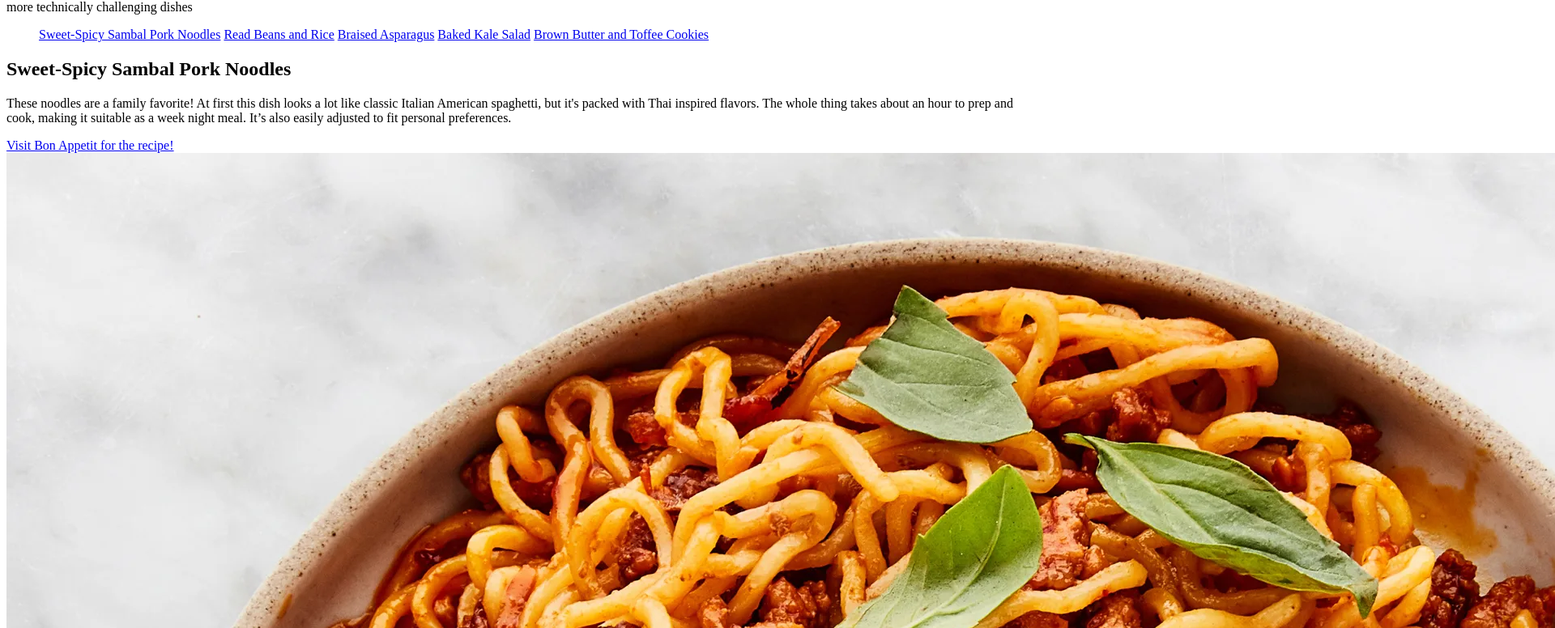
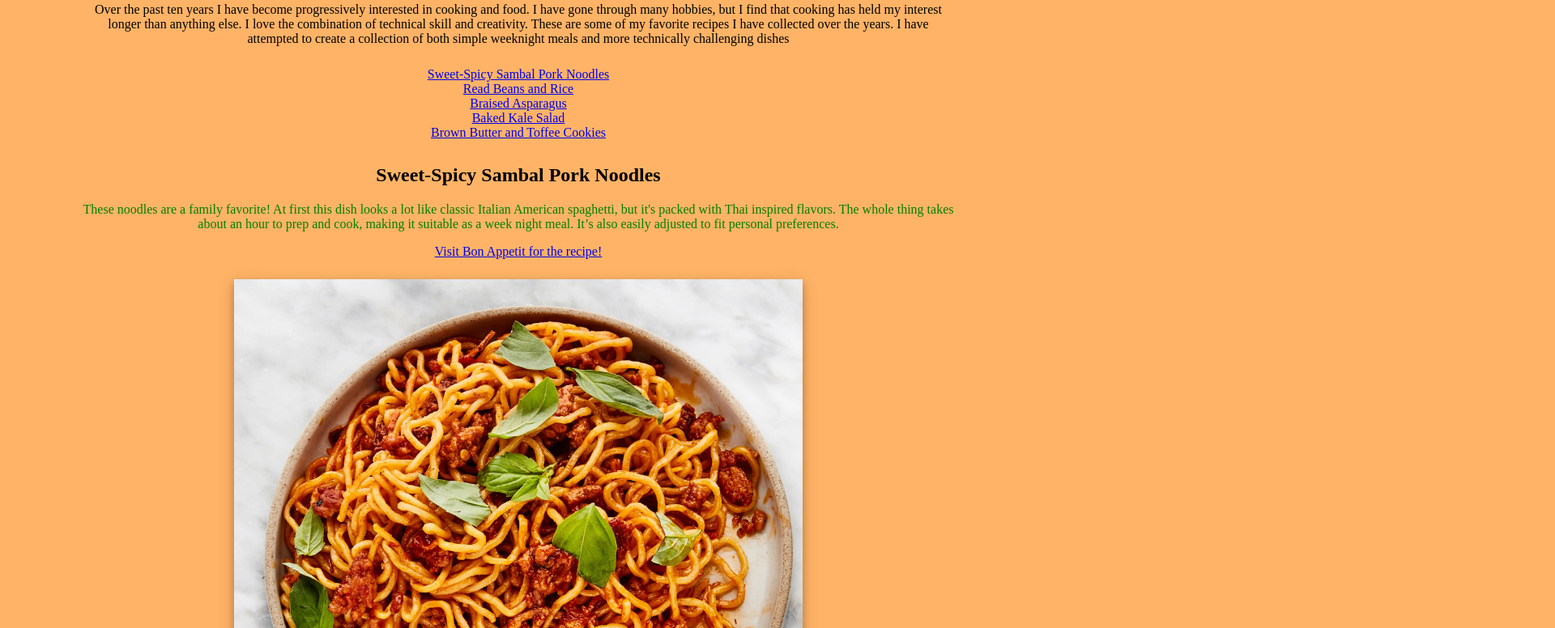
Before and after one commit to STL-LC101-Sept-22/js-assignment-4-html-me-something-EvanDonica, a website: page index.html in a window 1280 px wide. Shown: the part 116-892 px from the top of the page at 81% size, 1920 px wide, since content can reach past the window. Drawn offline with Linux system fonts and the light colour scheme.

Commit message:
All done I hope

```diff
--- a/index.html
+++ b/index.html
@@ -1,29 +1,31 @@
 <!DOCTYPE html>
 <html>
+   <link rel="stylesheet" href="styles.css">
    <head>
       <title>My Favorite Fall Recipes</title>
    </head>
    <body>
       <header>
-      <h1>My Favorite Fall Recipes!</h1>
-      <p>Over the past ten years I have become progressively interested in cooking and food. I have gone through many hobbies, but I find that cooking has held my interest longer than anything else. I love the combination of technical skill and creativity. These are some of my favorite recipes I have collected over the years. I have attempted to create a collection of both simple weeknight meals and more technically challenging dishes</p>
-      <nav>
-         <ul>
-            <a href="#SambalNoodles">Sweet-Spicy Sambal Pork Noodles</a>
-            <a href="#RedBeans">Read Beans and Rice</a>
-            <a href="#BraisedAsparagus">Braised Asparagus</a>
-            <a href="#BakedSalad"> Baked Kale Salad</a>
-            <a href="#Cookie">Brown Butter and Toffee Cookies</a>
-         </ul>
+         <h1 id = mainHeading >My Favorite Fall Recipes!</h1>
+         <p>Over the past ten years I have become progressively interested in cooking and food. I have gone through many hobbies, but I find that cooking has held my interest longer than anything else. I love the combination of technical skill and creativity. These are some of my favorite recipes I have collected over the years. I have attempted to create a collection of both simple weeknight meals and more technically challenging dishes</p>
+         <nav>
+            <ol>
+               <li><a href="#SambalNoodles">Sweet-Spicy Sambal Pork Noodles</a></li>
+               <li></li><a href="#RedBeans">Read Beans and Rice</a></li>
+               <li></li><a href="#BraisedAsparagus">Braised Asparagus</a></li>
+               <li></li><a href="#BakedSalad"> Baked Kale Salad</a></li>
+               <li></li><a href="#Cookie">Brown Butter and Toffee Cookies</a></li>
+            </ol>
 
-      </nav>
+         </nav>
       </header>
       <main>
          <section>
             <a name="SambalNoodles"></a>
             <h2>Sweet-Spicy Sambal Pork Noodles</h2>
-            <p>These noodles are a family favorite! At first this dish looks a lot like classic Italian American spaghetti, but it's packed with Thai inspired flavors. The whole thing takes about an hour to prep and cook, making it suitable as a week night meal. It’s also easily adjusted to fit personal preferences.</p>
+            <p id = testP class = "funParagraph">These noodles are a family favorite! At first this dish looks a lot like classic Italian American spaghetti, but it's packed with Thai inspired flavors. The whole thing takes about an hour to prep and cook, making it suitable as a week night meal. It’s also easily adjusted to fit personal preferences.</p>
             <a href="https://www.bonappetit.com/recipe/spicy-sweet-sambal-pork-noodles">Visit Bon Appetit for the recipe!</a>
+            <br>
             <img src = "images/SambalNoodles.jpg" alt = "Sambal Noodles">
          </section>
          <section>
@@ -31,6 +33,7 @@
             <h2>Red Beans and Rice</h2>
             <p>Red beans and rice is the perfect meal to make while hanging out on Sundays. You can start by soaking the beans overnight, then you have to let the whole dish slow cook for around 3 hours. By the end you are left with perfect cold weather meal. The recipe yields a large pot that’s prefect for meal prepping or sharing at a party.</p>
             <a href="https://www.seriouseats.com/new-orleans-style-red-beans-rice-recipe">Visit Serious Eats for the recipe!</a>
+            <br>
             <img src = "images/RedBeans.jpg" alt = "Read Beans and Rice">
          </section>
          <section>
@@ -38,6 +41,7 @@
             <h2>Braised Asparagus</h2>
             <p>Braised asparagus has quickly become my go to veggie when I’m making a nice meal. Cooking the asparagus in a broth adds a lot of flavor and richness. Then reducing the broth and making a sauce with It elevates the whole dish into something special. You can experiment with different broths. I personally like to use Dashi, which adds a nice umami flavor. </p>
             <a href="https://www.seriouseats.com/braised-asparagus-recipe">Visit Serious Eats for the recipe!</a>
+            <br>
             <img src = "images/BraisedAsparagus.jpg" alt = "Braised Asparagus">
          </section>
          <section>
@@ -45,12 +49,14 @@
             <h2>Baked Kale Salad with Crispy Quinoa</h2>
             <p>When the weather gets cold, I usually don’t feel like eating salad. However, this baked salad recipe has shown me that salad can be a year-round dish. Roasting the kale and cabbage at high temps makes the greens soft and golden brown. The crispy quinoa adds a lot of needed texture to the dish. The dressing has a nice balance of vinegar bite and sweetness from the honey. </p>
             <a href="https://justinesnacks.com/baked-kale-salad-with-crispy-quinoa/">Visit JustineSnacks for the recipe!</a>
+            <br>
             <img src = "images/BakedSalad.jpg" alt = "Baked Kale Salad">
          <section>
             <a name="Cookie"></a>
             <h2>Brown Butter and Toffe Chocolate Chip Cookies</h2>
             <p>For me this is the prefect chocolate chip cookie recipe. The overall cookie is soft, chewy, and has a crisp bottom. The most important part is the brown butter. It gives the whole cookie a somewhat savory quality that works really balances well with sweet elements. The toffee also adds a nice texture to the cookie. </p>
             <a href="https://www.bonappetit.com/recipe/brown-butter-and-toffee-chocolate-chip-cookies">Visit Bon Appetit for the recipe!</a>
+            <br>
             <img src = "images/Cookie.jpg" alt = "Chocolate Chip Cookies">
          </section>
       </main>
--- a/styles.css
+++ b/styles.css
@@ -1 +1,32 @@
+img {
+    margin: 25px;
+    max-width: 65%;
+    height: auto;
+    box-shadow: 0 4px 8px 0 rgba(0, 0, 0, 0.2), 0 6px 20px 0 rgba(0, 0, 0, 0.19)
+  }
+ol {
+    list-style-type: none;
+    margin: 0;
+    padding: 10px;;
+}
+
+#mainHeading{
+    font-size: 300%;
+    font-style: oblique;
+    color: red
+}
+
+body{
+    background-color:  #ffb366;
+    text-align: center;
+    margin: 8px;
+    margin-right: 100px;
+    margin-left: 100px;
+}
+
+p.funParagraph{
+    color: green
+}
+
+
 /* Write your CSS here! */
```
